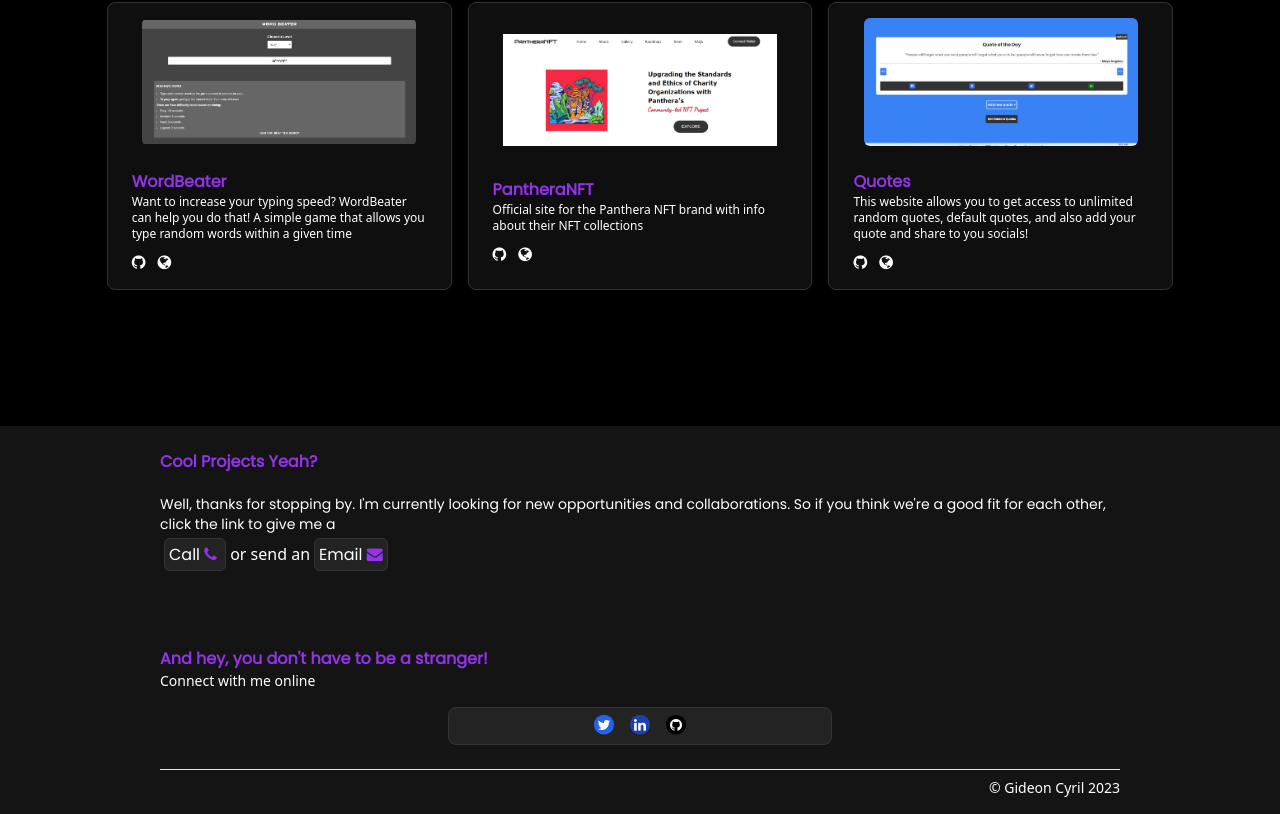
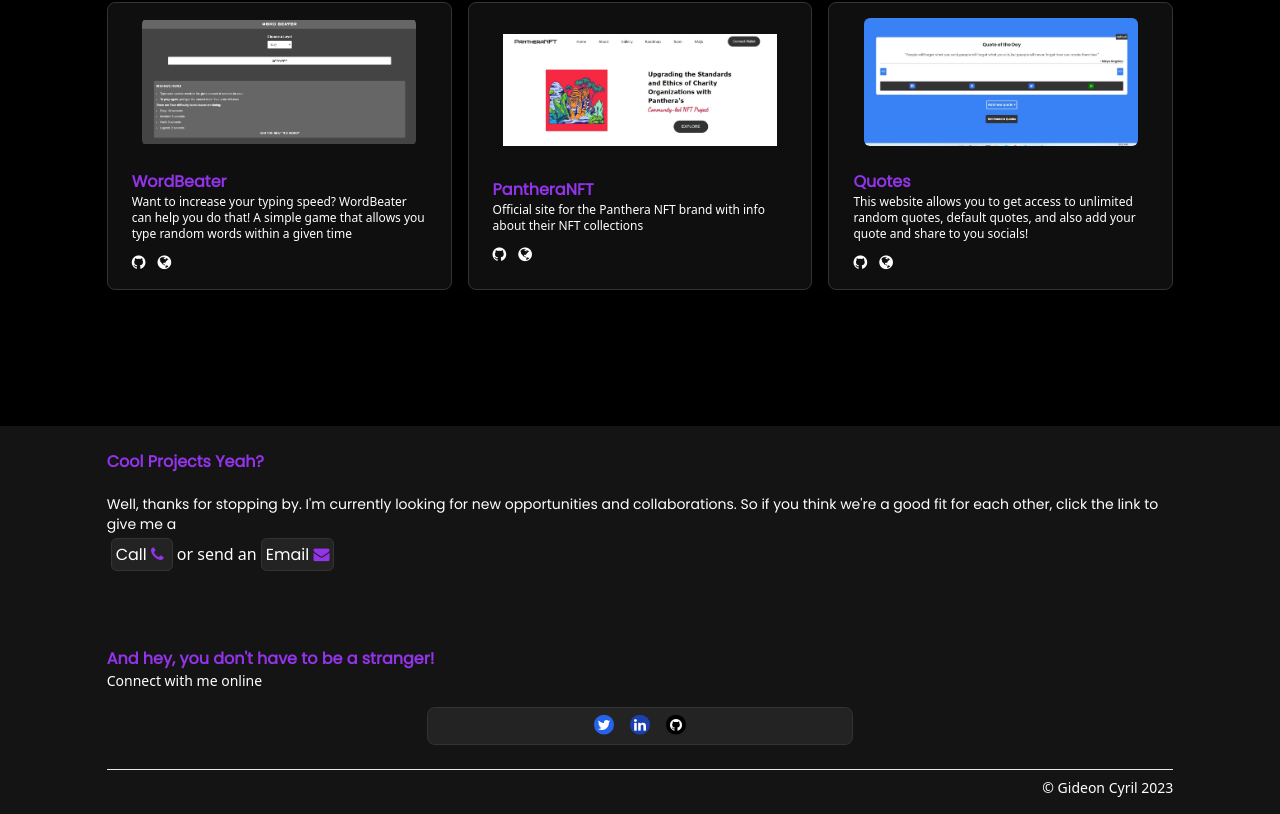
Before and after one commit to IamUnike/my-portfolio, a React (Vite) app: page / in a window 1280 px wide. Shown: the part 1652-2466 px from the top of the page. Built offline with nearby package versions, Linux system fonts and the light colour scheme.

Commit message:
Update Cta.jsx

```diff
--- a/src/Pages/Cta.jsx
+++ b/src/Pages/Cta.jsx
@@ -2,7 +2,7 @@ const Cta = () => {
     return (
         <div className="bg-secondary-200 bg-opacity-40">
 
-            <section className="w-3/4 pb-4 mx-auto mt-8 text-white pt-4" >
+            <section className="w-5/6 pb-4 mx-auto mt-8 text-white pt-4" >
 
                 <h3 className="font-bold font-poppins text-purple-600 my-2" data-aos-duration='500' > Cool Projects Yeah? </h3>
 
```
